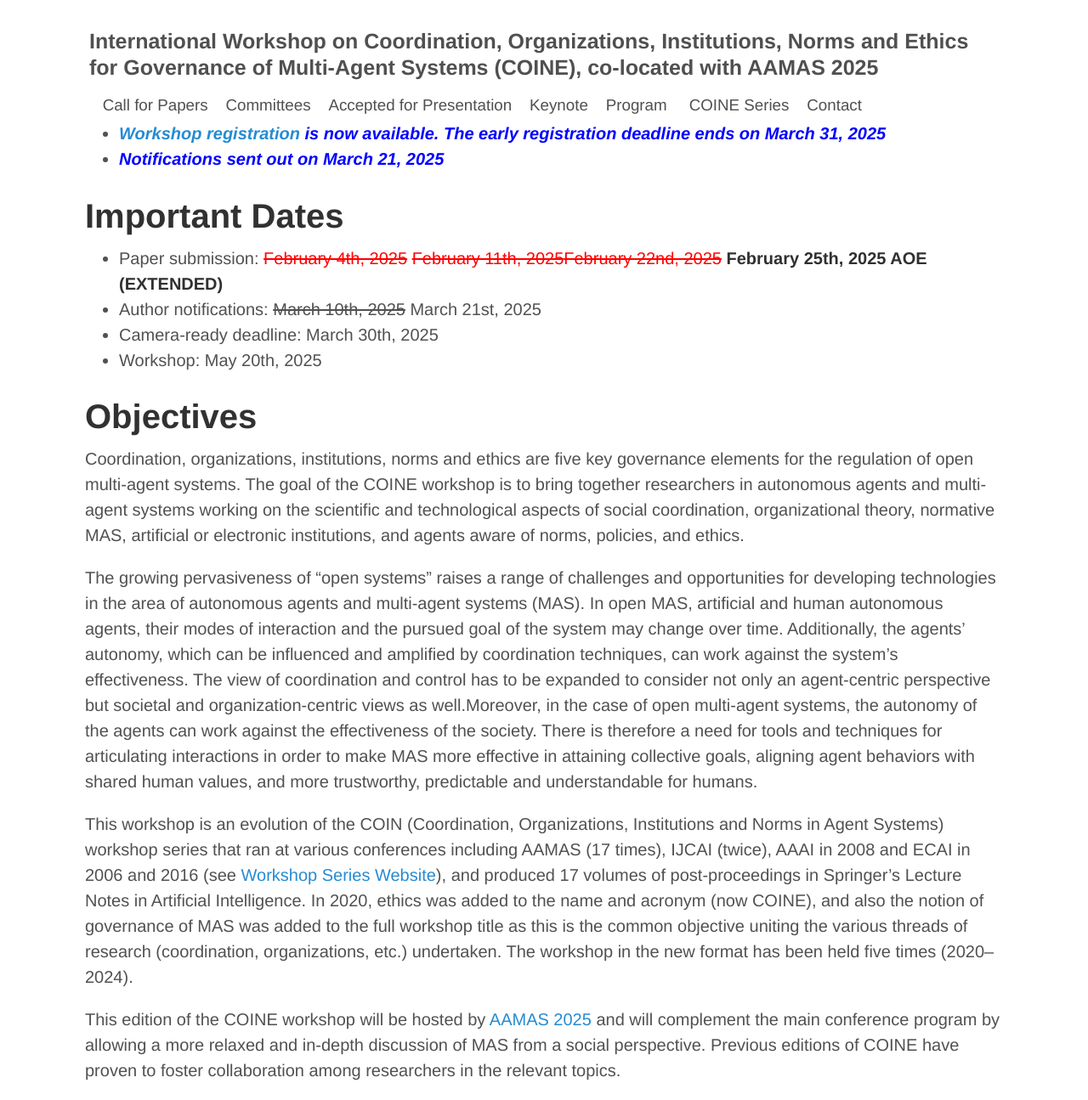
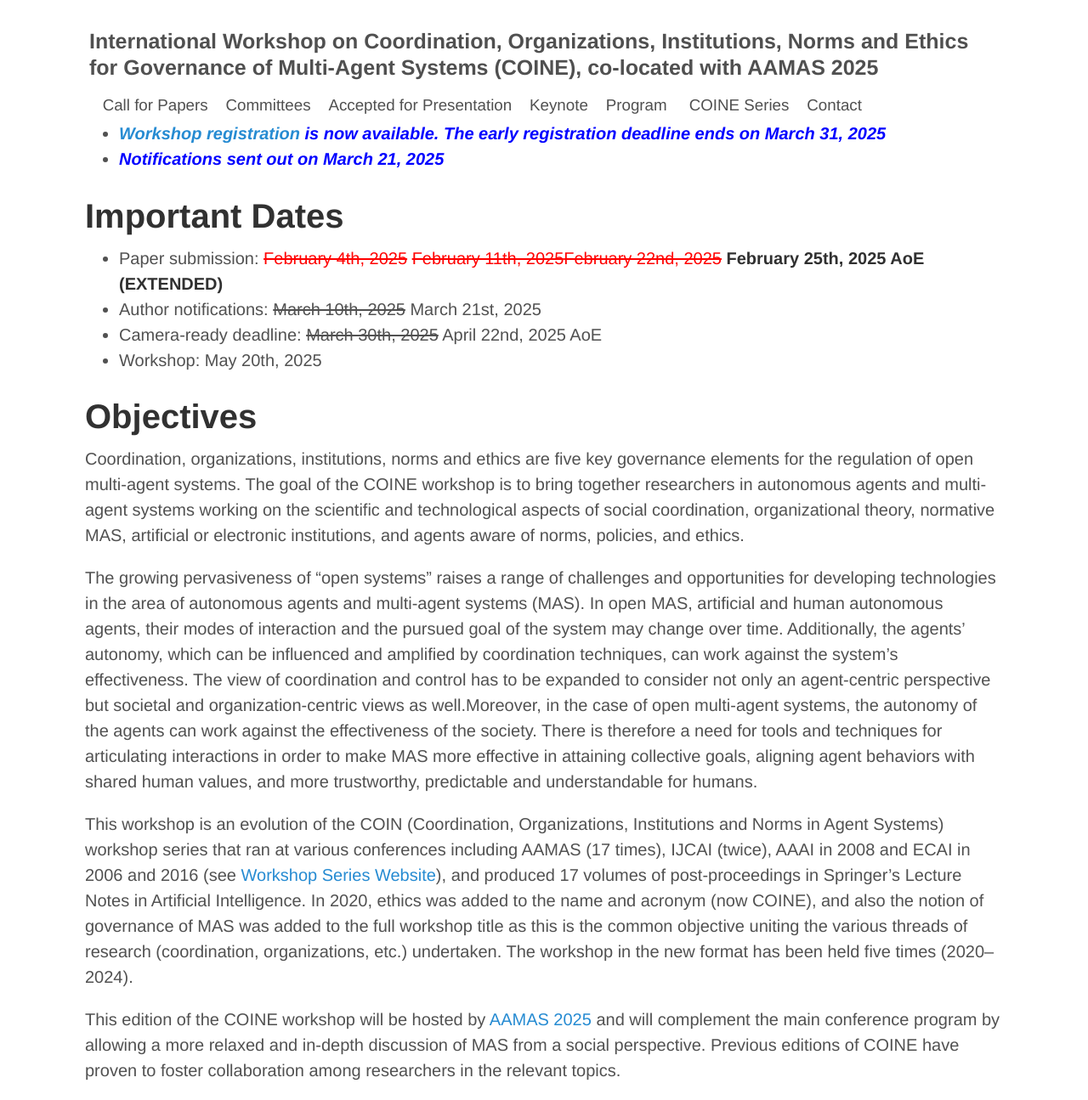
Before and after one commit to coin-workshop/coine-2025-detroit, a Jekyll site: the page built from index.md, in a window 1280 px wide. Shown: the whole page at 85% size. Built offline with Jekyll 4.4.1, drawn with Linux system fonts in a browser that asks for light colours; our own code applies the rules of GitHub Pages for plain Markdown files.

Commit message:
updated camera-ready deadline

```diff
--- a/index.md
+++ b/index.md
@@ -5,9 +5,9 @@
 * __*<span style="color:blue">Notifications sent out on March 21, 2025 </span>*__
 
 # Important Dates
-- Paper submission: <span style="color:red; text-decoration: line-through;">February 4th, 2025</span> <span style="color:red; text-decoration: line-through;">February 11th, 2025</span><span style="color:red; text-decoration: line-through;">February 22nd, 2025</span> **February 25th, 2025 AOE (EXTENDED)**
+- Paper submission: <span style="color:red; text-decoration: line-through;">February 4th, 2025</span> <span style="color:red; text-decoration: line-through;">February 11th, 2025</span><span style="color:red; text-decoration: line-through;">February 22nd, 2025</span> **February 25th, 2025 AoE (EXTENDED)**
 - Author notifications: <span style="text-decoration: line-through;">March 10th, 2025</span> March 21st, 2025
-- Camera-ready deadline: March 30th, 2025
+- Camera-ready deadline: <span style="text-decoration: line-through;">March 30th, 2025</span> April 22nd, 2025 AoE
 - Workshop: May 20th, 2025
 
 # Objectives
```
Also changed, not shown: call_for_papers.md (+2 -2 lines).
